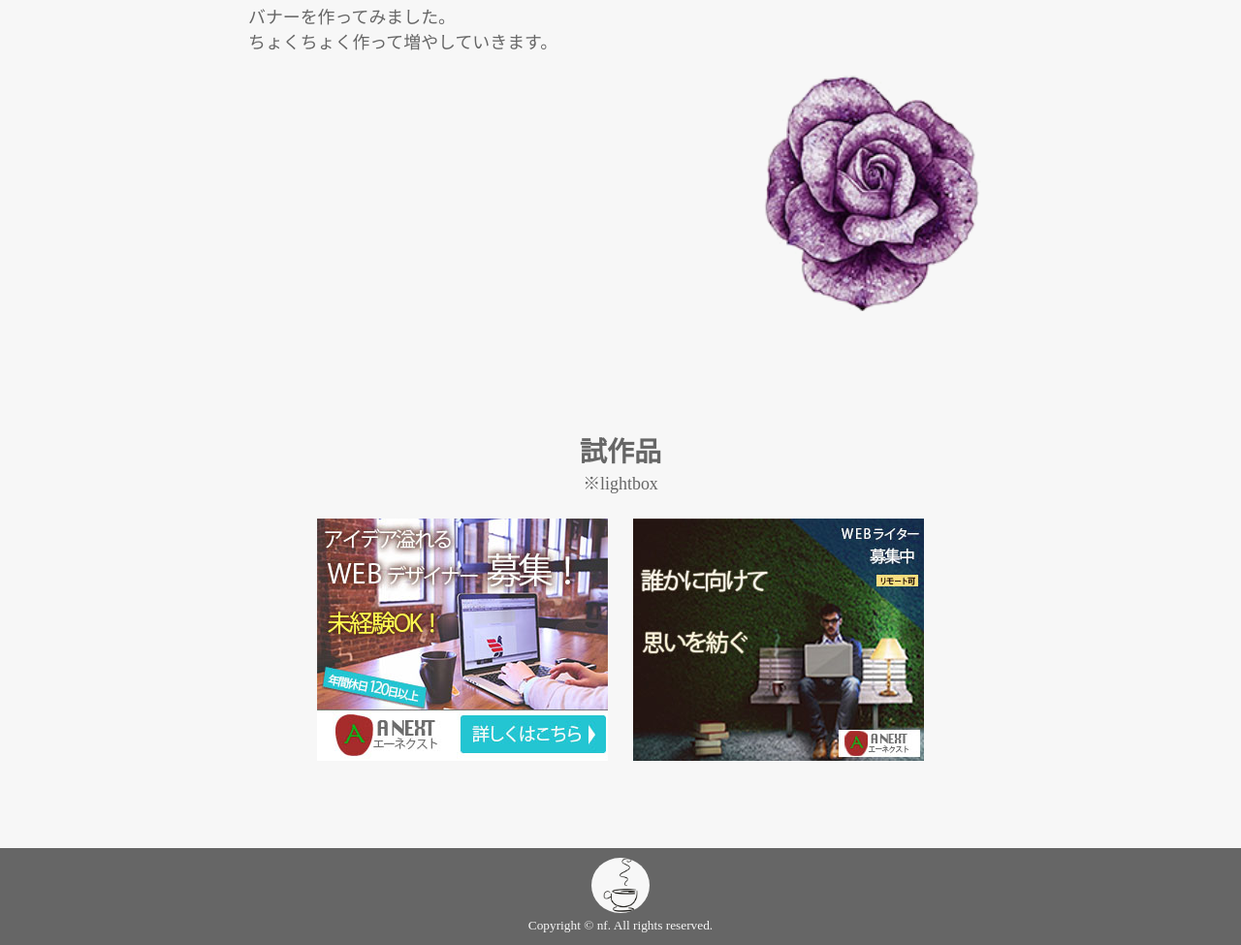
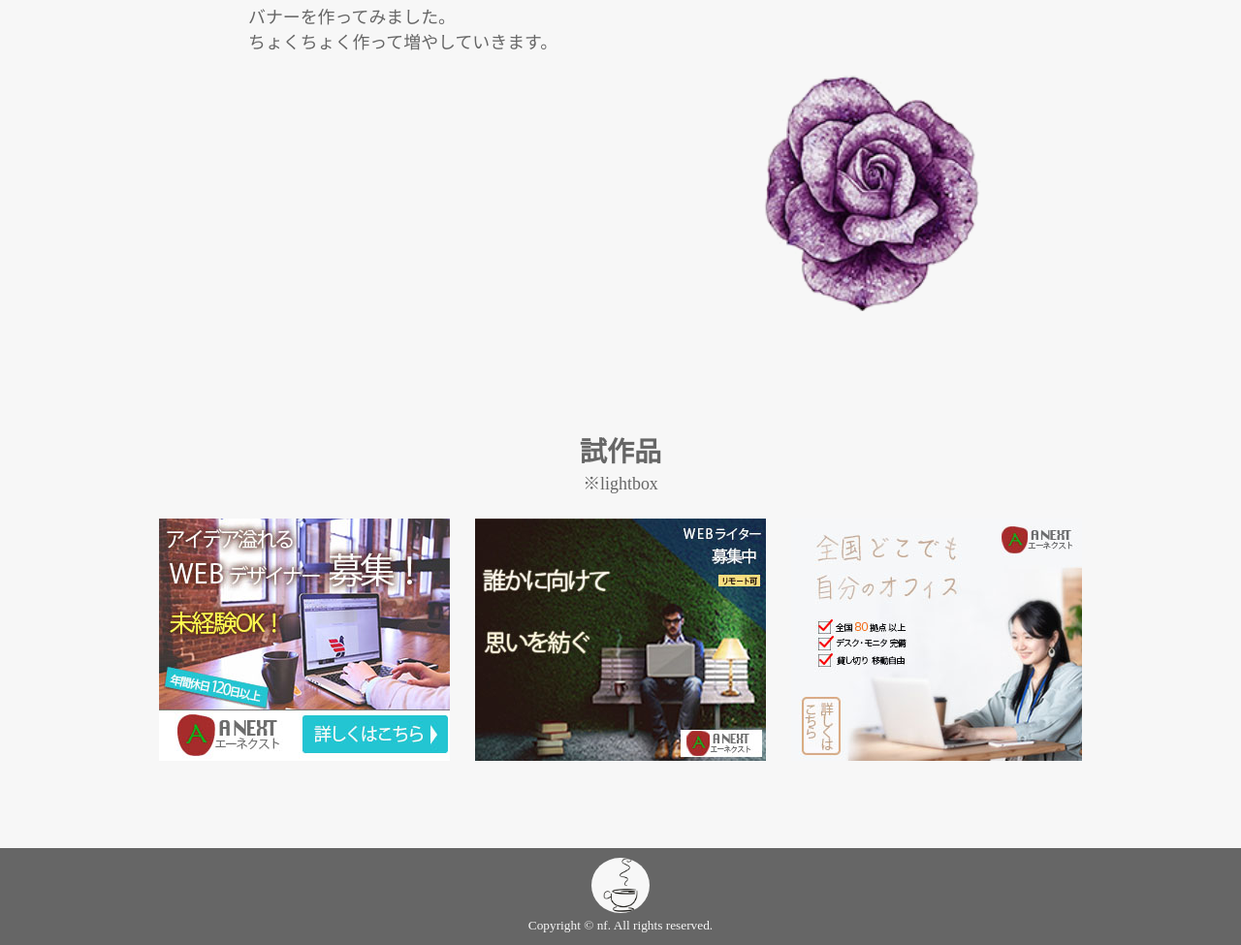
Before and after one commit to nfp21/nfp21.github.io, a plain HTML site: page banner/banner.html in a window 1280 px wide. Shown: the part 677-1652 px from the top of the page at 97% size. Drawn offline with nearby package versions, Linux system fonts and the light colour scheme.

Commit message:
Add files via upload

```diff
--- a/banner/banner.html
+++ b/banner/banner.html
@@ -73,6 +73,7 @@
             <ul class="textAnchor flex">
                 <li class="invisible"><a href="../images/banner1.jpg" data-lightbox="b1" data-title="画像が赤茶なので差し色は補色の緑。未経験OKは金の卵のイメージです。"><img src="../images/banner1.jpg" alt="webデザイナー募集" id="b1"></a></li>
                 <li class="invisible"><a href="../images/banner2.jpg" data-lightbox="b2" data-title="バランスを考えてパーツを配置。メッセージの光彩(外)は暗めの方が際立ったか。"><img src="../images/banner2.jpg" alt="webライター募集" id="b2"></a></li>
+                <li class="invisible"><a href="../images/satellite.jpg" data-lightbox="b3" data-title="オフィスに特化した家具付き賃貸ーレオパレスのようなものをイメージしました。白い背景だと線なしはダメですね。失敗から学びます。"><img src="../images/satellite.jpg" alt="サテライトオフィス" id="b3"></a></li>
 
             </ul>
         </section>
```
